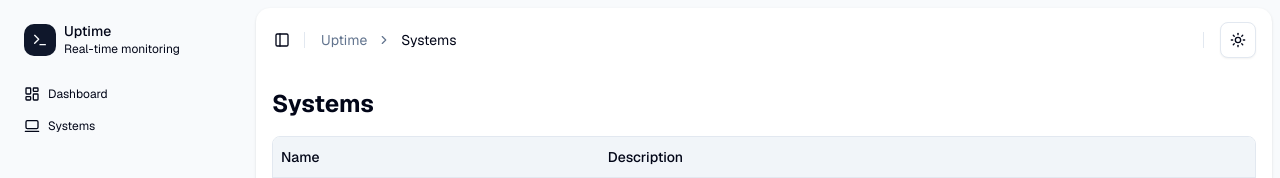
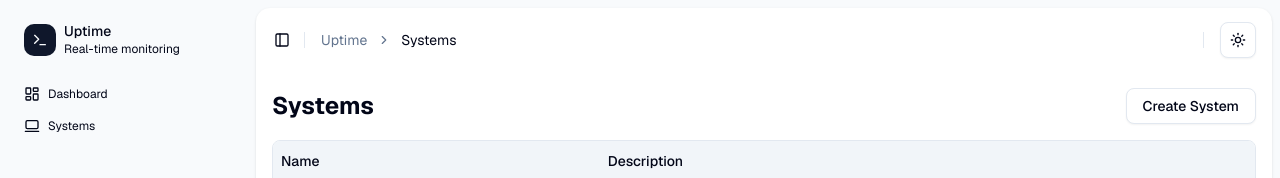
Before and after one commit to jenneracostadiaz/uptime-frontend, a Next.js app: page /systems in a window 1280 px wide. Shown: the top 178 px of the page. Built offline with nearby package versions, Linux system fonts and the light colour scheme; no server answers; sample sign-in values are in the browser's storage.

Commit message:
feat: add dialog for creating new systems with customizable fields

```diff
--- a/src/app/(dashboard)/systems/components/Systems.tsx
+++ b/src/app/(dashboard)/systems/components/Systems.tsx
@@ -2,7 +2,19 @@
 
 import { columns } from '@/app/(dashboard)/systems/components/Columns';
 import { DataTable } from '@/app/(dashboard)/systems/components/DataTable';
-import { Alert, AlertDescription, AlertTitle, SkeletonTable } from '@/components/ui';
+import {
+    Alert,
+    AlertDescription,
+    AlertTitle,
+    SkeletonTable,
+    Dialog,
+    DialogTrigger,
+    DialogContent,
+    DialogHeader,
+    DialogTitle,
+    DialogDescription,
+    Button
+} from '@/components/ui';
 import { useQuery } from '@tanstack/react-query';
 import { Terminal } from 'lucide-react';
 
@@ -19,7 +31,22 @@ export const Systems = () => {
 
     return (
         <div className="flex flex-col gap-4">
-            <h1 className="text-2xl font-bold">Systems</h1>
+            <div className="flex items-center justify-between w-full">
+                <h1 className="text-2xl font-bold">Systems</h1>
+                <Dialog>
+                    <DialogTrigger>
+                        <Button variant="outline">Create System</Button>
+                    </DialogTrigger>
+                    <DialogContent>
+                        <DialogHeader>
+                            <DialogTitle>Add New System</DialogTitle>
+                            <DialogDescription>
+                                Form to create a new system will go here. You can add fields like name, description, and other relevant details.
+                            </DialogDescription>
+                        </DialogHeader>
+                    </DialogContent>
+                </Dialog>
+            </div>
             {isError && (
                 <Alert variant="destructive">
                     <Terminal />
```
